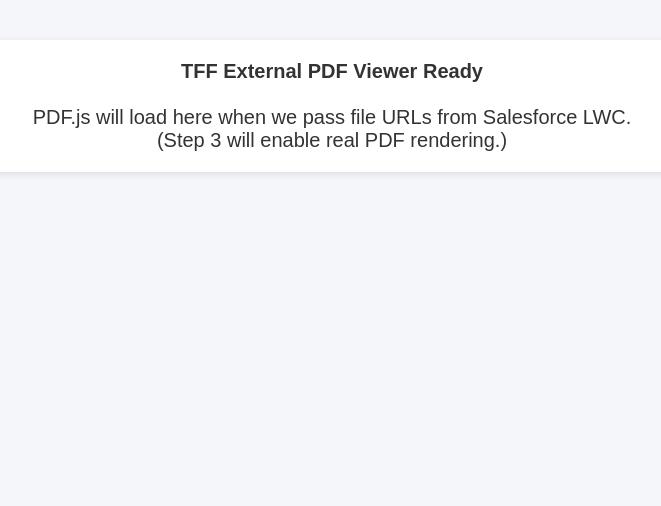
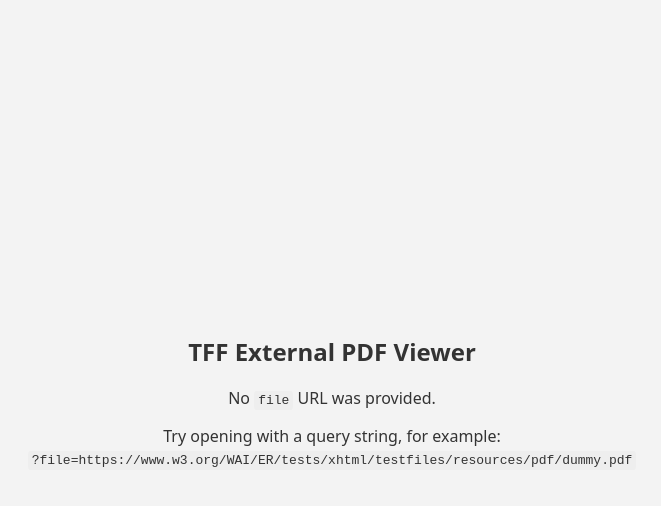
Before and after one commit to ikhaja1/tff-pdfjs-viewer, a plain HTML site: page viewer.html in a window 1280 px wide. Shown: the whole page, without its empty margins (308-969 px from the left). Drawn offline with Linux system fonts and the light colour scheme.

Commit message:
Update viewer.html

```diff
--- a/viewer.html
+++ b/viewer.html
@@ -1,41 +1,70 @@
 <!DOCTYPE html>
-<html>
+<html lang="en">
 <head>
-    <meta charset="utf-8">
-    <title>TFF PDF Viewer</title>
+    <meta charset="utf-8" />
+    <title>TFF External PDF Viewer</title>
+    <meta name="viewport" content="width=device-width, initial-scale=1.0" />
+
     <style>
         body {
             margin: 0;
-            background: #f4f6f9;
-            font-family: Arial, sans-serif;
+            font-family: system-ui, -apple-system, BlinkMacSystemFont, "Segoe UI",
+                sans-serif;
+            background: #f3f3f3;
         }
-        #message {
-            margin: 40px;
-            padding: 20px;
-            background: white;
-            border-radius: 8px;
+        .wrapper {
+            height: 100vh;
+            display: flex;
+            align-items: center;
+            justify-content: center;
             text-align: center;
-            font-size: 20px;
             color: #333;
-            box-shadow: 0 2px 8px rgba(0,0,0,0.1);
         }
-        #pdfFrame {
-            width: 100%;
-            height: 95vh;
-            border: none;
-            display: none;
+        code {
+            background: #eee;
+            padding: 2px 4px;
+            border-radius: 3px;
         }
     </style>
+
+    <script>
+        (function () {
+            function getQueryParam(name) {
+                const params = new URLSearchParams(window.location.search);
+                return params.get(name);
+            }
+
+            const fileUrl = getQueryParam("file");
+
+            // If a file URL is provided, redirect into the real PDF.js viewer
+            if (fileUrl) {
+                var target =
+                    "pdfjs/web/viewer.html?file=" +
+                    encodeURIComponent(fileUrl);
+
+                // Full PDF.js UI (toolbar, download, print, etc.)
+                window.location.replace(target);
+            } else {
+                // No file param -> show simple help message
+                window.addEventListener("DOMContentLoaded", function () {
+                    document.getElementById("msg").style.display = "flex";
+                });
+            }
+        })();
+    </script>
 </head>
 <body>
-
-<div id="message">
-    <b>TFF External PDF Viewer Ready</b><br><br>
-    PDF.js will load here when we pass file URLs from Salesforce LWC.<br>
-    (Step 3 will enable real PDF rendering.)
-</div>
-
-<iframe id="pdfFrame"></iframe>
-
+    <div class="wrapper" id="msg" style="display: none;">
+        <div>
+            <h2>TFF External PDF Viewer</h2>
+            <p>No <code>file</code> URL was provided.</p>
+            <p>
+                Try opening with a query string, for example:<br />
+                <code>
+                    ?file=https://www.w3.org/WAI/ER/tests/xhtml/testfiles/resources/pdf/dummy.pdf
+                </code>
+            </p>
+        </div>
+    </div>
 </body>
 </html>
```
